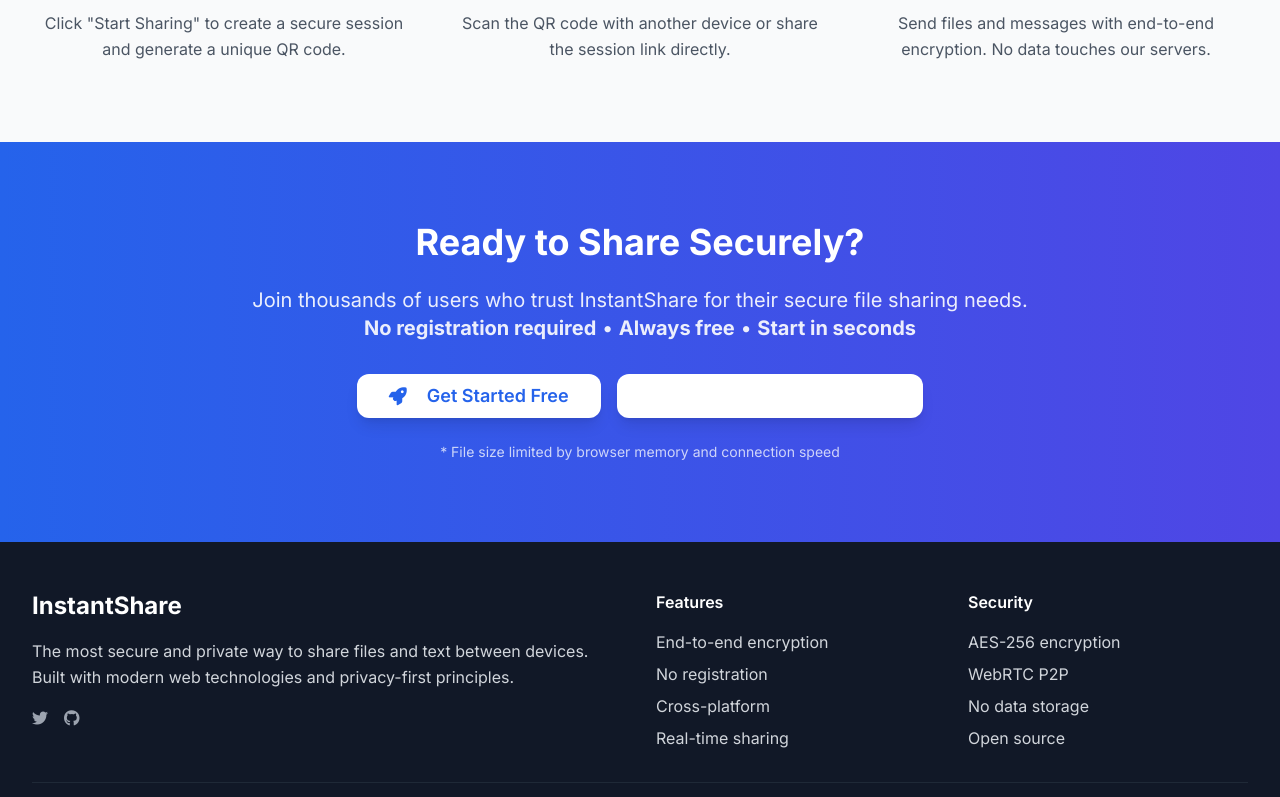
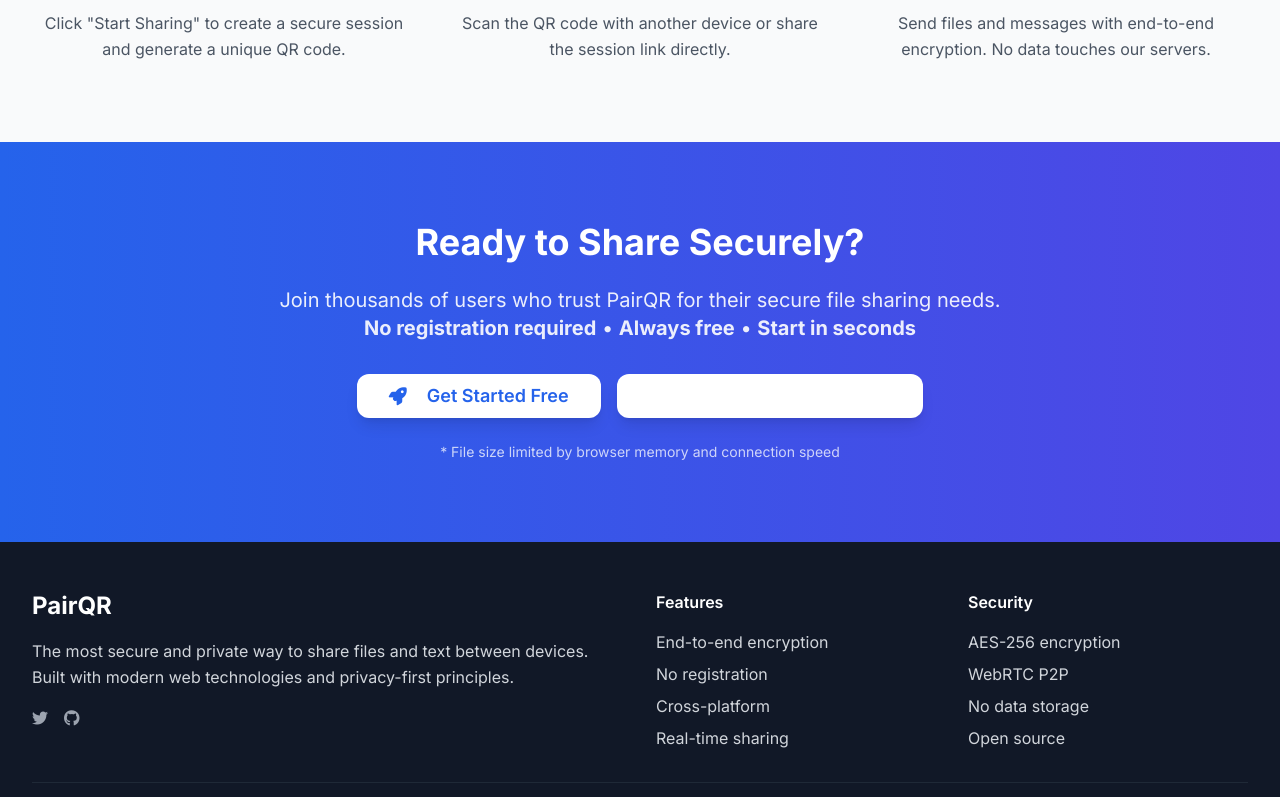
Before and after one commit to TitanSage02/PairQR, a React (Vite) app in the folder client/: page / in a window 1280 px wide. Shown: the part 2000-2797 px from the top of the page. Built offline with nearby package versions, Linux system fonts and the light colour scheme.

Commit message:
feat: update application name from InstantShare to PairQR across multiple files

```diff
--- a/client/index.html
+++ b/client/index.html
@@ -74,7 +74,7 @@
     <meta name="theme-color" content="#2563eb" />
     <meta name="apple-mobile-web-app-capable" content="yes" />
     <meta name="apple-mobile-web-app-status-bar-style" content="default" />
-    <meta name="apple-mobile-web-app-title" content="InstantShare" />
+    <meta name="apple-mobile-web-app-title" content="PairQR" />
 
     <!-- Performance and Security Headers -->
     <meta http-equiv="Permissions-Policy" content="camera=(self), microphone=(), geolocation=(), payment=()">
--- a/client/public/offline.html
+++ b/client/public/offline.html
@@ -3,7 +3,7 @@
 <head>
     <meta charset="UTF-8">
     <meta name="viewport" content="width=device-width, initial-scale=1.0">
-    <title>Offline - InstantShare</title>
+    <title>Offline - PairQR</title>
     <style>
         body {
             font-family: -apple-system, BlinkMacSystemFont, 'Segoe UI', Roboto, sans-serif;
@@ -60,7 +60,7 @@
     <div class="container">
         <div class="icon">🌐</div>
         <h1>You're Offline</h1>
-        <p>InstantShare requires an internet connection to create secure peer-to-peer connections. Please check your connection and try again.</p>
+        <p>PairQR requires an internet connection to create secure peer-to-peer connections. Please check your connection and try again.</p>
         <button class="retry-btn" onclick="window.location.reload()">
             Try Again
         </button>
--- a/client/public/sw.js
+++ b/client/public/sw.js
@@ -1,4 +1,4 @@
-const CACHE_NAME = 'instantshare-v1.0.0';
+const CACHE_NAME = 'PairQR-v1.0.0';
 const OFFLINE_URL = '/offline.html';
 
 // Files to cache for offline functionality
@@ -235,7 +235,7 @@ self.addEventListener('push', (event) => {
     actions: [
       {
         action: 'open',
-        title: 'Open InstantShare'
+        title: 'Open PairQR'
       },
       {
         action: 'close',
@@ -245,7 +245,7 @@ self.addEventListener('push', (event) => {
   };
 
   event.waitUntil(
-    self.registration.showNotification('InstantShare', options)
+    self.registration.showNotification('PairQR', options)
   );
 });
 
--- a/client/src/components/admin-login.tsx
+++ b/client/src/components/admin-login.tsx
@@ -64,7 +64,7 @@ export function AdminLogin({ onLoginSuccess }: AdminLoginProps) {
           <div className="inline-flex items-center justify-center w-16 h-16 bg-blue-600 rounded-full mb-4 shadow-lg">
             <Shield className="w-8 h-8 text-white" />
           </div>
-          <h1 className="text-3xl font-bold text-white mb-2">InstantShare</h1>
+          <h1 className="text-3xl font-bold text-white mb-2">PairQR</h1>
           <p className="text-blue-200">Admin Dashboard</p>
         </div>
 
@@ -136,7 +136,7 @@ export function AdminLogin({ onLoginSuccess }: AdminLoginProps) {
 
             <div className="mt-6 pt-4 border-t border-gray-200">
               <p className="text-xs text-gray-500 text-center">
-                🔒 Secure admin access to InstantShare platform
+                🔒 Secure admin access to PairQR platform
               </p>
             </div>
           </CardContent>
--- a/client/src/components/feedback-widget.tsx
+++ b/client/src/components/feedback-widget.tsx
@@ -66,7 +66,7 @@ export function FeedbackWidget({ onClose, sessionInfo }: FeedbackWidgetProps) {
 
       toast({
         title: "Feedback Sent!",
-        description: "Thank you for helping us improve InstantShare.",
+        description: "Thank you for helping us improve PairQR.",
       });
 
       // Auto-close after showing thanks
@@ -122,7 +122,7 @@ export function FeedbackWidget({ onClose, sessionInfo }: FeedbackWidgetProps) {
             <div className="space-y-6">
               <div className="text-center">
                 <h3 className="text-lg font-semibold mb-2">How was your experience?</h3>
-                <p className="text-gray-600 text-sm">Your feedback helps us improve InstantShare</p>
+                <p className="text-gray-600 text-sm">Your feedback helps us improve PairQR</p>
               </div>
 
               <div className="flex justify-center gap-2">
@@ -171,7 +171,7 @@ export function FeedbackWidget({ onClose, sessionInfo }: FeedbackWidgetProps) {
                 </h3>
                 <p className="text-gray-600 text-sm">
                   {rating >= 4
-                    ? "What did you love about InstantShare?"
+                    ? "What did you love about PairQR?"
                     : "How can we improve your experience?"
                   }
                 </p>
@@ -245,7 +245,7 @@ export function FeedbackWidget({ onClose, sessionInfo }: FeedbackWidgetProps) {
               <div className="text-6xl">🙏</div>
               <h3 className="text-lg font-semibold">Thank You!</h3>
               <p className="text-gray-600">
-                Your feedback helps us make InstantShare better for everyone.
+                Your feedback helps us make PairQR better for everyone.
               </p>
               <div className="text-sm text-gray-500">
                 This window will close automatically...
--- a/client/src/components/landing-page.tsx
+++ b/client/src/components/landing-page.tsx
@@ -121,7 +121,7 @@ export function LandingPage({ onStartHosting, onStartScanning }: LandingPageProp
         <div className="max-w-7xl mx-auto px-4 sm:px-6 lg:px-8">
           <div className="text-center mb-16">
             <h2 className="text-3xl md:text-4xl font-bold text-gray-900 mb-4">
-              Why Choose InstantShare?
+              Why Choose PairQR?
             </h2>
             <p className="text-xl text-gray-600 max-w-2xl mx-auto">
               Built with privacy-first principles and modern technology for the ultimate sharing experience.
@@ -207,7 +207,7 @@ export function LandingPage({ onStartHosting, onStartScanning }: LandingPageProp
             Ready to Share Securely?
           </h2>
           <p className="text-xl mb-8 opacity-90">
-            Join thousands of users who trust InstantShare for their secure file sharing needs.
+            Join thousands of users who trust PairQR for their secure file sharing needs.
             <br />
             <strong>No registration required</strong> • <strong>Always free</strong> • <strong>Start in seconds</strong>
           </p>
@@ -254,7 +254,7 @@ export function LandingPage({ onStartHosting, onStartScanning }: LandingPageProp
         <div className="max-w-7xl mx-auto px-4 sm:px-6 lg:px-8">
           <div className="grid md:grid-cols-4 gap-8">
             <div className="md:col-span-2">
-              <h3 className="text-2xl font-bold mb-4">InstantShare</h3>
+              <h3 className="text-2xl font-bold mb-4">PairQR</h3>
               <p className="text-gray-300 mb-4 leading-relaxed">
                 The most secure and private way to share files and text between devices.
                 Built with modern web technologies and privacy-first principles.
@@ -291,7 +291,7 @@ export function LandingPage({ onStartHosting, onStartScanning }: LandingPageProp
           </div>
 
           <div className="border-t border-gray-800 mt-8 pt-8 text-center text-gray-400">
-            <p>&copy; 2025 InstantShare. All rights reserved. Made with ❤️ for privacy.</p>
+            <p>&copy; 2025 PairQR. All rights reserved. Made with ❤️ for privacy.</p>
           </div>
         </div>
       </footer>
--- a/client/src/components/premium-notification.tsx
+++ b/client/src/components/premium-notification.tsx
@@ -116,7 +116,7 @@ export function PremiumNotification({ onDismiss }: PremiumNotificationProps) {
 
         <div className="text-center mb-6">
           <h3 className="text-xl font-bold text-gray-900 mb-2">
-            Love InstantShare? Premium is Coming!
+            Love PairQR? Premium is Coming!
           </h3>
           <p className="text-gray-600">
             We're working on premium features for teams and power users.
```
Also changed, not shown: client/package.json (+7 -6 lines), client/public/manifest.json, client/public/robots.txt, 2 other files (tests, documents, lock files or other folders).
